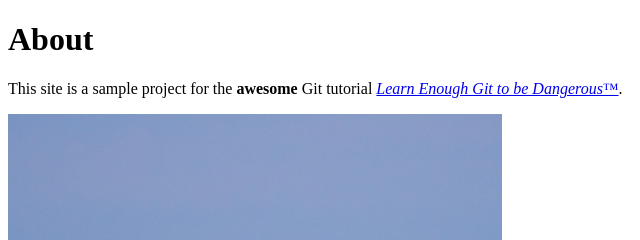
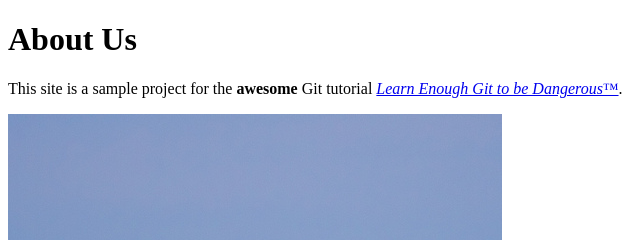
Before and after one commit to ldctaylor/website, a plain HTML site: page about.html in a window 1280 px wide. Shown: the top 240 px of the page, 0-640 px from the left. Drawn offline with Linux system fonts and the light colour scheme.

Commit message:
Change h1 to About Us

```diff
--- a/about.html
+++ b/about.html
@@ -5,7 +5,7 @@
     </head>
     <body>
         <h1>
-            About
+            About Us
         </h1>
         <p>
             This site is a sample project for the <strong>awesome</strong> Git tutorial <a href="http://learnenough.com"><em>Learn Enough Git to be Dangerous™</em></a>.
```
